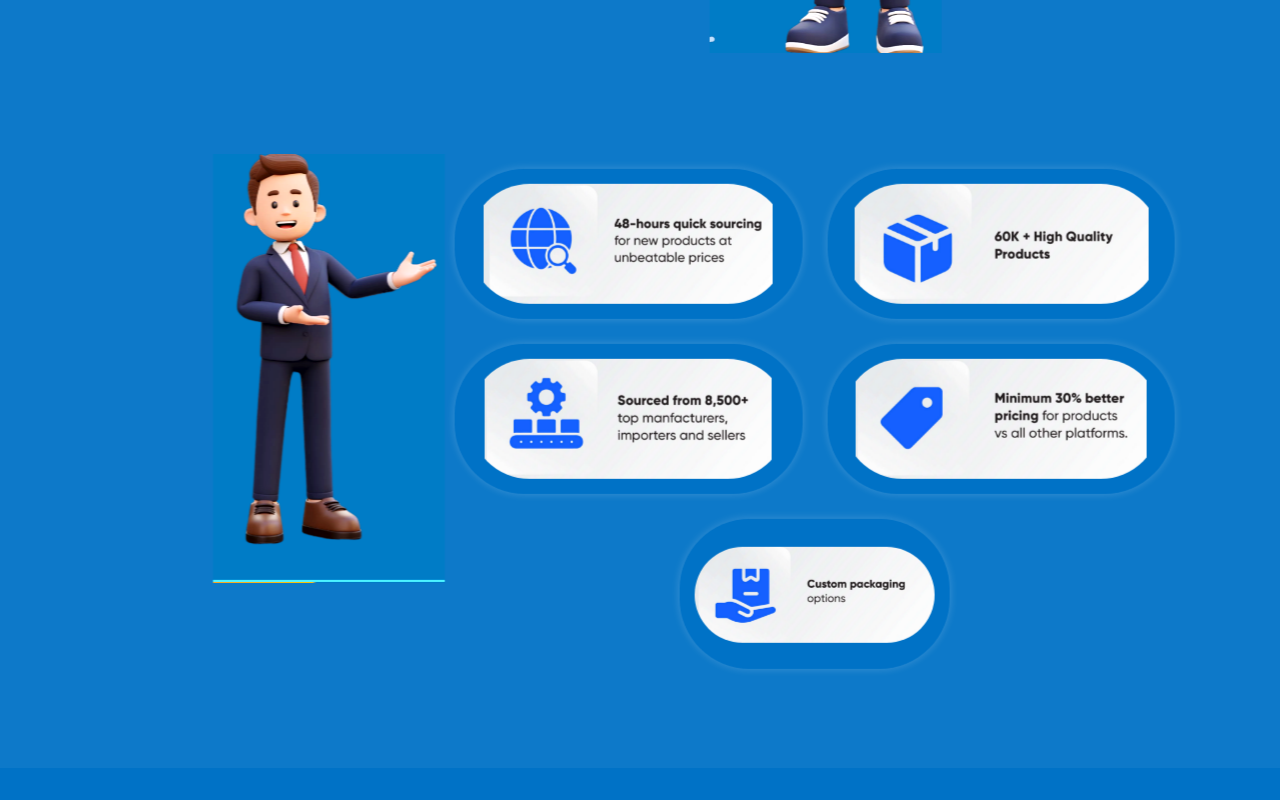
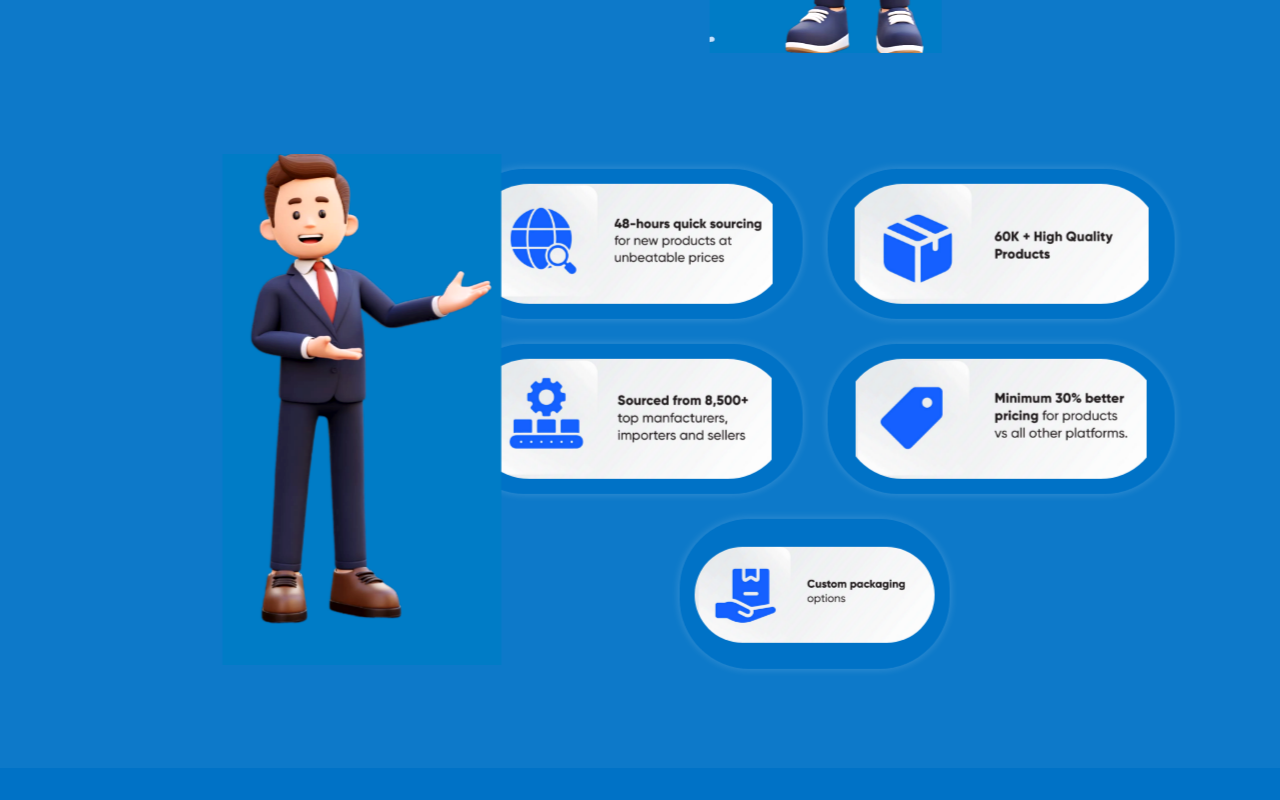
Before and after one commit to prashantcitymall/Dropship-india, a React (Create React App) app: page /explore in a window 1280 px wide. Shown: the part 1023-1823 px from the top of the page. Built offline with nearby package versions, Linux system fonts and the light colour scheme.

Commit message:
image size

```diff
--- a/src/components/Shipping/Shipping.css
+++ b/src/components/Shipping/Shipping.css
@@ -332,13 +332,14 @@
   transform: translateX(120%);
 }
 .right-image {
-  width: 232px;
-  height: auto;
-  object-fit: contain;
+  width: 279px;
+  height: 119%;
+  object-fit: cover;
   mix-blend-mode: multiply;
   filter: brightness(1.1) contrast(1.1);
   transition: transform 0.5s cubic-bezier(0.4, 0, 0.2, 1);
   will-change: transform;
+  clip-path: inset(0 0 1% 0);
 }
 
 @media (max-width: 768px) {
```
